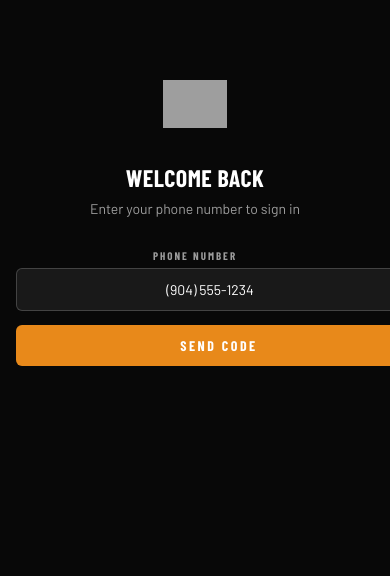
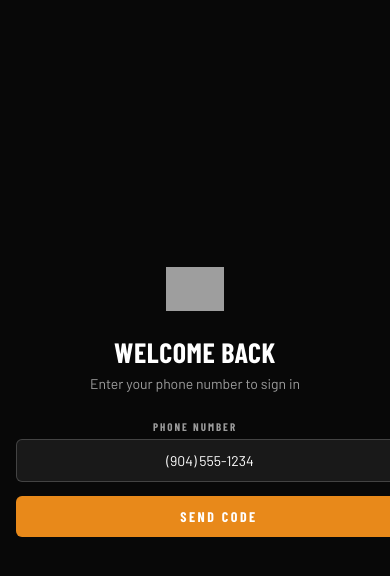
Before and after one commit to TomATFRAME/Frame-Medicine, a plain HTML site: page index.html in a window 390 px wide. Drawn offline with nearby package versions, Linux system fonts and the light colour scheme; grey boxes are pictures that could not be loaded; a web font is replaced by a local one.

Commit message:
Mobile login: vertical-center the form, tighter sizing
Previously the login block pushed content down with padding-top:80px
and sized the headline+logo for a larger screen. On short phones with
the keyboard open, the welcome text and phone input sat awkwardly at
the top with dead space below.

Changes:
  - Wrapper flex-centers vertically (min-height:100dvh) so the form
    sits mid-screen regardless of viewport height
  - Logo reduced 48px -> 44px, explicit margin auto (centers reliably
    even in Safari without safe-area weirdness)
  - 'Welcome Back' explicit font-size:28px (was inheriting h1:24px —
    looked undersized on login specifically)
  - Subtitle font-size:14px for cleaner hierarchy
  - Padding reduced to 32px vertical margins (was 80px top only,
    asymmetric)

Applied to both root index.html and patient-app/index.html.

Co-authored-by: Claude <noreply@anthropic.com>

```diff
--- a/index.html
+++ b/index.html
@@ -221,11 +221,11 @@ h3{font-size:15px;font-weight:700;letter-spacing:0.10em}
 
 <!-- ====== LOGIN SCREEN ====== -->
 <div id="screen-login" class="screen active">
-  <div style="padding-top:80px;text-align:center">
+  <div style="min-height:calc(100vh - 40px);min-height:calc(100dvh - 40px);display:flex;flex-direction:column;justify-content:center;padding:32px 0;text-align:center">
     <img src="https://framemedicine.com/wp-content/uploads/2025/08/Untitled-design.png"
-         alt="FRAME Medicine" style="height:48px;margin-bottom:32px">
-    <h1 style="margin-bottom:8px">Welcome Back</h1>
-    <p class="text-muted" style="margin-bottom:32px">Enter your phone number to sign in</p>
+         alt="FRAME Medicine" style="height:44px;margin:0 auto 24px auto">
+    <h1 style="margin-bottom:6px;font-size:28px">Welcome Back</h1>
+    <p class="text-muted" style="margin-bottom:28px;font-size:14px">Enter your phone number to sign in</p>
 
     <div id="login-step1">
       <div class="input-group">
```
Also changed, not shown: patient-app/index.html (+4 -4 lines).
